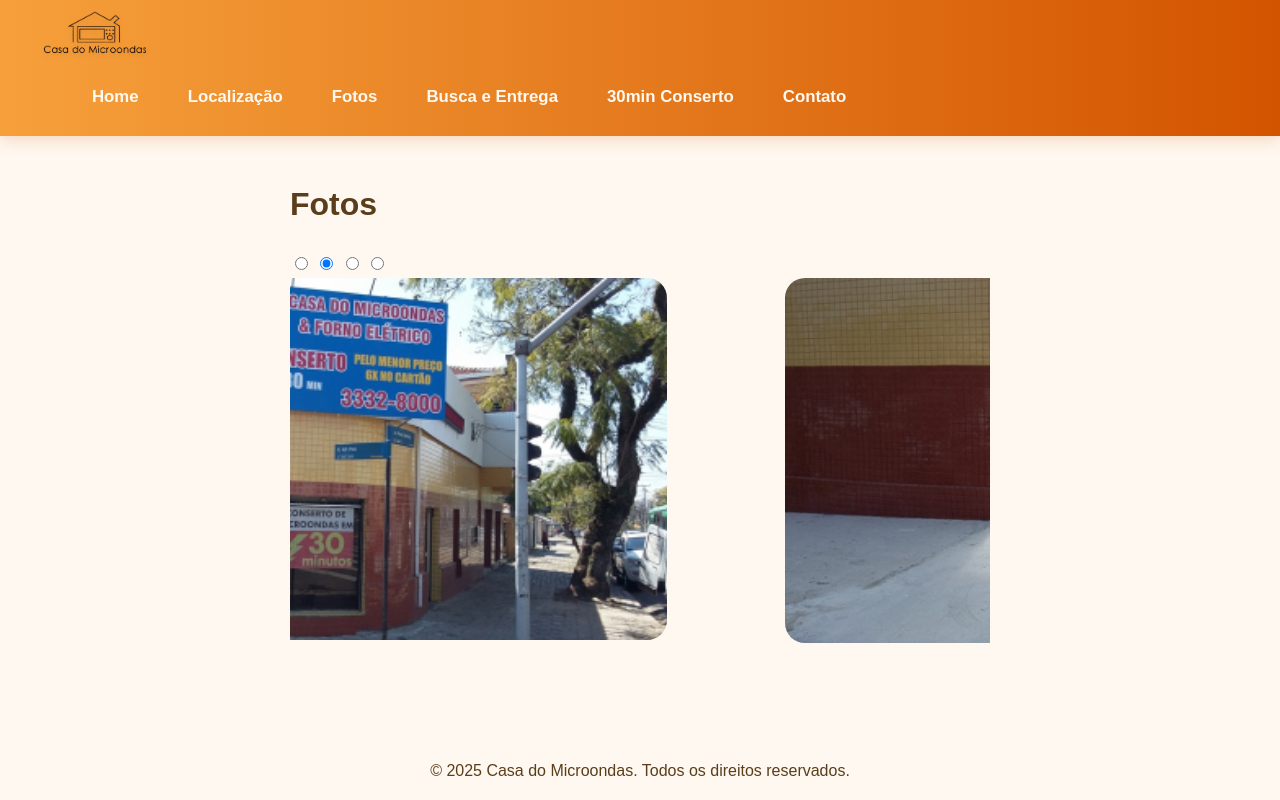
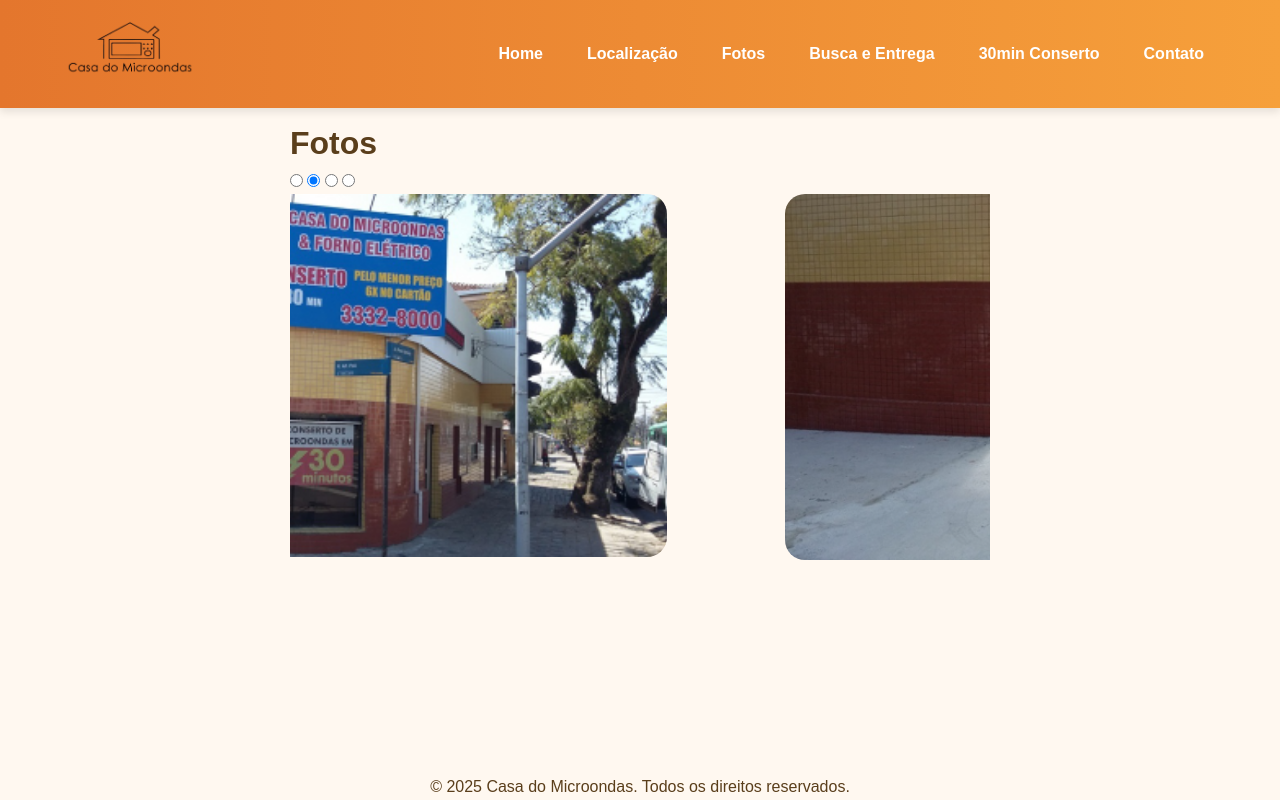
Before and after one commit to nearo007/APS-Website-Microondas-, a plain HTML site: page fotos.html in a window 1280 px wide. Drawn offline with nearby package versions, Linux system fonts and the light colour scheme.

Commit message:
mais mudaças

```diff
--- a/conserto.css
+++ b/conserto.css
@@ -12,50 +12,51 @@
     color: #5a3e1b; /* marrom suave */
     line-height: 1.6;
     font-size: 16px;
-    padding-top: 140px;
   }
 
-  /* Header */
+/* Estilo geral do header */
 .site-header {
-    background: linear-gradient(90deg, #f6a03b, #d35400); /* degradê laranja para laranja queimado */
-    box-shadow: 0 4px 15px rgba(211, 84, 0, 0.2);
-    padding: 10px 40px;
+  background-color: #ff7a00; /* Laranja forte */
+  background: linear-gradient(to left, #f6a03b, #e4762d); /* degradê laranja para laranja queimado */
+  padding: 20px 0;
+  box-shadow: 0 4px 8px rgba(0, 0, 0, 0.1);
+}
+
+/* Container para centralizar e organizar o conteúdo */
+.header-container {
+  width: 90%;
+  margin: 0 auto;
   display: flex;
   align-items: center;
   justify-content: space-between;
-    position: fixed;
-    top: 0;
-    left: 0;
-    right: 0;
-    z-index: 15;
 }
 
-  .site-header .logo img {
-    height: 50px;
-    filter: drop-shadow(0 2px 2px rgba(0,0,0,0.1));
+/* Logo */
+.header-container img {
+  height: 60px;
 }
 
+/* Navegação */
 .site-nav ul {
+  list-style: none;
   display: flex;
-    gap: 25px;
-    list-style: none;
+  gap: 20px;
+  margin: 0;
+  padding: 0;
 }
 
 .site-nav a {
-    color: #fff9f2;
+  color: white;
   text-decoration: none;
-    font-weight: 600;
-    font-size: 1.05rem;
-    padding: 6px 12px;
-    border-radius: 8px;
-    transition: background-color 0.3s ease, color 0.3s ease;
+  font-weight: bold;
+  font-size: 16px;
+  padding: 8px 12px;
+  border-radius: 6px;
+  transition: background-color 0.3s ease;
 }
 
-  .site-nav a:hover,
-  .site-nav a:focus {
-    background-color: #fff9f2;
-    color: #d35400;
-    box-shadow: 0 0 8px #d35400aa;
+.site-nav a:hover {
+  background-color: #e66a00; /* Laranja mais escuro no hover */
 }
 
   section {
--- a/contato.css
+++ b/contato.css
@@ -11,49 +11,51 @@
   color: #5a3e1b; /* marrom suave */
   line-height: 1.6;
   font-size: 16px;
-  padding-top: 140px;
 }
 
+/* Estilo geral do header */
 .site-header {
-  background: linear-gradient(90deg, #f6a03b, #d35400); /* degradê laranja para laranja queimado */
-  box-shadow: 0 4px 15px rgba(211, 84, 0, 0.2);
-  padding: 10px 40px;
+  background-color: #ff7a00; /* Laranja forte */
+  background: linear-gradient(to left, #f6a03b, #e4762d); /* degradê laranja para laranja queimado */
+  padding: 20px 0;
+  box-shadow: 0 4px 8px rgba(0, 0, 0, 0.1);
+}
+
+/* Container para centralizar e organizar o conteúdo */
+.header-container {
+  width: 90%;
+  margin: 0 auto;
   display: flex;
   align-items: center;
   justify-content: space-between;
-  position: fixed;
-  top: 0;
-  left: 0;
-  right: 0;
-  z-index: 15;
 }
 
-  .site-header .logo img {
-    height: 50px;
-    filter: drop-shadow(0 2px 2px rgba(0,0,0,0.1));
+/* Logo */
+.header-container img {
+  height: 60px;
 }
 
+/* Navegação */
 .site-nav ul {
+  list-style: none;
   display: flex;
-    gap: 25px;
-    list-style: none;
+  gap: 20px;
+  margin: 0;
+  padding: 0;
 }
 
 .site-nav a {
-    color: #fff9f2;
+  color: white;
   text-decoration: none;
-    font-weight: 600;
-    font-size: 1.05rem;
-    padding: 6px 12px;
-    border-radius: 8px;
-    transition: background-color 0.3s ease, color 0.3s ease;
+  font-weight: bold;
+  font-size: 16px;
+  padding: 8px 12px;
+  border-radius: 6px;
+  transition: background-color 0.3s ease;
 }
 
-  .site-nav a:hover,
-  .site-nav a:focus {
-    background-color: #fff9f2;
-    color: #d35400;
-    box-shadow: 0 0 8px #d35400aa;
+.site-nav a:hover {
+  background-color: #e66a00; /* Laranja mais escuro no hover */
 }
 
 .form-section {
@@ -140,12 +142,19 @@
     }
   }
 
+  /* Footer */
   footer {
     display: flex;
     justify-content: center;
     gap: 30px;
     margin-top: 50px;
     flex-wrap: wrap;
+
+    position: fixed;
+    bottom: 0;
+    left: 0;
+    right: 0;
+    z-index: 15;
   }
 
   /* Responsividade */
--- a/entrega.css
+++ b/entrega.css
@@ -11,52 +11,52 @@
     color: #5a3e1b; /* marrom suave */
     line-height: 1.6;
     font-size: 16px;
-    padding-top: 140px;
   }
 
-  /* Header */
+/* Estilo geral do header */
 .site-header {
-    background: linear-gradient(90deg, #f6a03b, #d35400); /* degradê laranja para laranja queimado */
-    box-shadow: 0 4px 15px rgba(211, 84, 0, 0.2);
-    padding: 10px 40px;
+  background-color: #ff7a00; /* Laranja forte */
+  background: linear-gradient(to left, #f6a03b, #e4762d); /* degradê laranja para laranja queimado */
+  padding: 20px 0;
+  box-shadow: 0 4px 8px rgba(0, 0, 0, 0.1);
+}
+
+/* Container para centralizar e organizar o conteúdo */
+.header-container {
+  width: 90%;
+  margin: 0 auto;
   display: flex;
   align-items: center;
   justify-content: space-between;
-    position: fixed;
-    top: 0;
-    left: 0;
-    right: 0;
-    z-index: 15;
 }
 
-  .site-header .logo img {
-    height: 50px;
-    filter: drop-shadow(0 2px 2px rgba(0,0,0,0.1));
+/* Logo */
+.header-container img {
+  height: 60px;
 }
 
+/* Navegação */
 .site-nav ul {
+  list-style: none;
   display: flex;
-    gap: 25px;
-    list-style: none;
+  gap: 20px;
+  margin: 0;
+  padding: 0;
 }
 
 .site-nav a {
-    color: #fff9f2;
+  color: white;
   text-decoration: none;
-    font-weight: 600;
-    font-size: 1.05rem;
-    padding: 6px 12px;
-    border-radius: 8px;
-    transition: background-color 0.3s ease, color 0.3s ease;
+  font-weight: bold;
+  font-size: 16px;
+  padding: 8px 12px;
+  border-radius: 6px;
+  transition: background-color 0.3s ease;
 }
 
-  .site-nav a:hover,
-  .site-nav a:focus {
-    background-color: #fff9f2;
-    color: #d35400;
-    box-shadow: 0 0 8px #d35400aa;
+.site-nav a:hover {
+  background-color: #e66a00; /* Laranja mais escuro no hover */
 }
-
   .container-entrega {
     max-width: 900px;
     margin: 40px auto;
@@ -85,6 +85,12 @@
     gap: 30px;
     margin-top: 50px;
     flex-wrap: wrap;
+
+    position: fixed;
+    bottom: 0;
+    left: 0;
+    right: 0;
+    z-index: 15;
   }
 
   /* Responsividade */
--- a/fotos.css
+++ b/fotos.css
@@ -1,10 +1,15 @@
+* {
+    margin: 0;
+    padding: 0;
+    box-sizing: border-box;
+}
+
 body{
     font-family: Arial, Helvetica, sans-serif;
     background-color: #fff8f0;
     color: #5a3e1b;
     line-height: 1.6;
     font-size: 16px;
-    padding-top: 140px;
 }
 
 .slider{
@@ -68,49 +73,50 @@
     transition: all 0.5s ease;
 }
 
-  /* Header */
+/* Estilo geral do header */
 .site-header {
-    background: linear-gradient(90deg, #f6a03b, #d35400); /* degradê laranja para laranja queimado */
-    box-shadow: 0 4px 15px rgba(211, 84, 0, 0.2);
-    padding: 10px 40px;
+  background-color: #ff7a00; /* Laranja forte */
+  background: linear-gradient(to left, #f6a03b, #e4762d); /* degradê laranja para laranja queimado */
+  padding: 20px 0;
+  box-shadow: 0 4px 8px rgba(0, 0, 0, 0.1);
+}
+
+/* Container para centralizar e organizar o conteúdo */
+.header-container {
+  width: 90%;
+  margin: 0 auto;
   display: flex;
   align-items: center;
   justify-content: space-between;
-    position: fixed;
-    top: 0;
-    left: 0;
-    right: 0;
-    z-index: 15;
 }
 
-  .site-header .logo img {
-    height: 50px;
-    filter: drop-shadow(0 2px 2px rgba(0,0,0,0.1));
+/* Logo */
+.header-container img {
+  height: 60px;
 }
 
+/* Navegação */
 .site-nav ul {
+  list-style: none;
   display: flex;
-    gap: 25px;
-    list-style: none;
+  gap: 20px;
+  margin: 0;
+  padding: 0;
 }
 
 .site-nav a {
-    color: #fff9f2;
+  color: white;
   text-decoration: none;
-    font-weight: 600;
-    font-size: 1.05rem;
-    padding: 6px 12px;
-    border-radius: 8px;
-    transition: background-color 0.3s ease, color 0.3s ease;
+  font-weight: bold;
+  font-size: 16px;
+  padding: 8px 12px;
+  border-radius: 6px;
+  transition: background-color 0.3s ease;
 }
 
-  .site-nav a:hover,
-  .site-nav a:focus {
-    background-color: #fff9f2;
-    color: #d35400;
-    box-shadow: 0 0 8px #d35400aa;
+.site-nav a:hover {
+  background-color: #e66a00; /* Laranja mais escuro no hover */
 }
-
   footer {
     display: flex;
     position: fixed;
--- a/fotos.html
+++ b/fotos.html
@@ -11,12 +11,10 @@
 </head>
 <body>
 <header class="site-header">
-    <div class="container header-container">
-      <div class="logo">
+  <div class="header-container">
     <a href="index.html">
       <img src="images/logo.png" alt="Logo da Empresa" />
     </a>
-      </div>
     <nav class="site-nav">
       <ul>
         <li><a href="index.html">Home</a></li>
--- a/local.css
+++ b/local.css
@@ -11,50 +11,51 @@
   color: #5a3e1b;
   line-height: 1.6;
   font-size: 16px;
-  padding-top: 140px;
 }
 
-/* Header */
+/* Estilo geral do header */
 .site-header {
-  background: linear-gradient(90deg, #f6a03b, #d35400); /* degradê laranja para laranja queimado */
-  box-shadow: 0 4px 15px rgba(211, 84, 0, 0.2);
-  padding: 10px 40px;
+  background-color: #ff7a00; /* Laranja forte */
+  background: linear-gradient(to left, #f6a03b, #e4762d); /* degradê laranja para laranja queimado */
+  padding: 20px 0;
+  box-shadow: 0 4px 8px rgba(0, 0, 0, 0.1);
+}
+
+/* Container para centralizar e organizar o conteúdo */
+.header-container {
+  width: 90%;
+  margin: 0 auto;
   display: flex;
   align-items: center;
   justify-content: space-between;
-  position: fixed;
-  top: 0;
-  left: 0;
-  right: 0;
-  z-index: 15;
 }
 
-.site-header .logo img {
-  height: 50px;
-  filter: drop-shadow(0 2px 2px rgba(0,0,0,0.1));
+/* Logo */
+.header-container img {
+  height: 60px;
 }
 
+/* Navegação */
 .site-nav ul {
+  list-style: none;
   display: flex;
-  gap: 25px;
-  list-style: none;
+  gap: 20px;
+  margin: 0;
+  padding: 0;
 }
 
 .site-nav a {
-  color: #fff9f2;
+  color: white;
   text-decoration: none;
-  font-weight: 600;
-  font-size: 1.05rem;
-  padding: 6px 12px;
-  border-radius: 8px;
-  transition: background-color 0.3s ease, color 0.3s ease;
+  font-weight: bold;
+  font-size: 16px;
+  padding: 8px 12px;
+  border-radius: 6px;
+  transition: background-color 0.3s ease;
 }
 
-.site-nav a:hover,
-.site-nav a:focus {
-  background-color: #fff9f2;
-  color: #d35400;
-  box-shadow: 0 0 8px #d35400aa;
+.site-nav a:hover {
+  background-color: #e66a00; /* Laranja mais escuro no hover */
 }
 
 /* About Section */
--- a/styles.css
+++ b/styles.css
@@ -11,59 +11,52 @@
     color: #5a3e1b; /* marrom suave */
     line-height: 1.6;
     font-size: 16px;
-    padding-top: 140px;
   }
 
-  /* Header */
+/* Estilo geral do header */
 .site-header {
-    background: linear-gradient(90deg, #f6a03b, #d35400); /* degradê laranja para laranja queimado */
-    box-shadow: 0 4px 15px rgba(211, 84, 0, 0.2);
-    padding: 10px 40px;
+  background-color: #ff7a00; /* Laranja forte */
+  background: linear-gradient(to left, #f6a03b, #e4762d); /* degradê laranja para laranja queimado */
+  padding: 20px 0;
+  box-shadow: 0 4px 8px rgba(0, 0, 0, 0.1);
+}
+
+/* Container para centralizar e organizar o conteúdo */
+.header-container {
+  width: 90%;
+  margin: 0 auto;
   display: flex;
   align-items: center;
   justify-content: space-between;
-    position: fixed;
-    top: 0;
-    left: 0;
-    right: 0;
-    z-index: 15;
 }
 
-  .container header-container {
-    display: flex;
-    align-items: center;
-    justify-content: center;
-    flex-direction: row;
+/* Logo */
+.header-container img {
+  height: 60px;
 }
 
-  .site-header .logo img {
-    height: 50px;
-    filter: drop-shadow(0 2px 2px rgba(0,0,0,0.1));
-  }
-
+/* Navegação */
 .site-nav ul {
+  list-style: none;
   display: flex;
-    gap: 25px;
-    list-style: none;
+  gap: 20px;
+  margin: 0;
+  padding: 0;
 }
 
 .site-nav a {
-    color: #fff9f2;
+  color: white;
   text-decoration: none;
-    font-weight: 600;
-    font-size: 1.05rem;
-    padding: 6px 12px;
-    border-radius: 8px;
-    transition: background-color 0.3s ease, color 0.3s ease;
+  font-weight: bold;
+  font-size: 16px;
+  padding: 8px 12px;
+  border-radius: 6px;
+  transition: background-color 0.3s ease;
 }
 
-  .site-nav a:hover,
-  .site-nav a:focus {
-    background-color: #fff9f2;
-    color: #d35400;
-    box-shadow: 0 0 8px #d35400aa;
+.site-nav a:hover {
+  background-color: #e66a00; /* Laranja mais escuro no hover */
 }
-
   /* About Section */
   .about-section {
     background: #fff9f0;
```
Also changed, not shown: conserto.html (+1 -3 lines), contato.html (+4 -6 lines), entrega.html (+1 -3 lines), index.html (+1 -4 lines), local.html (+7 -7 lines). Lines whose indentation alone changed are shown as unchanged.
